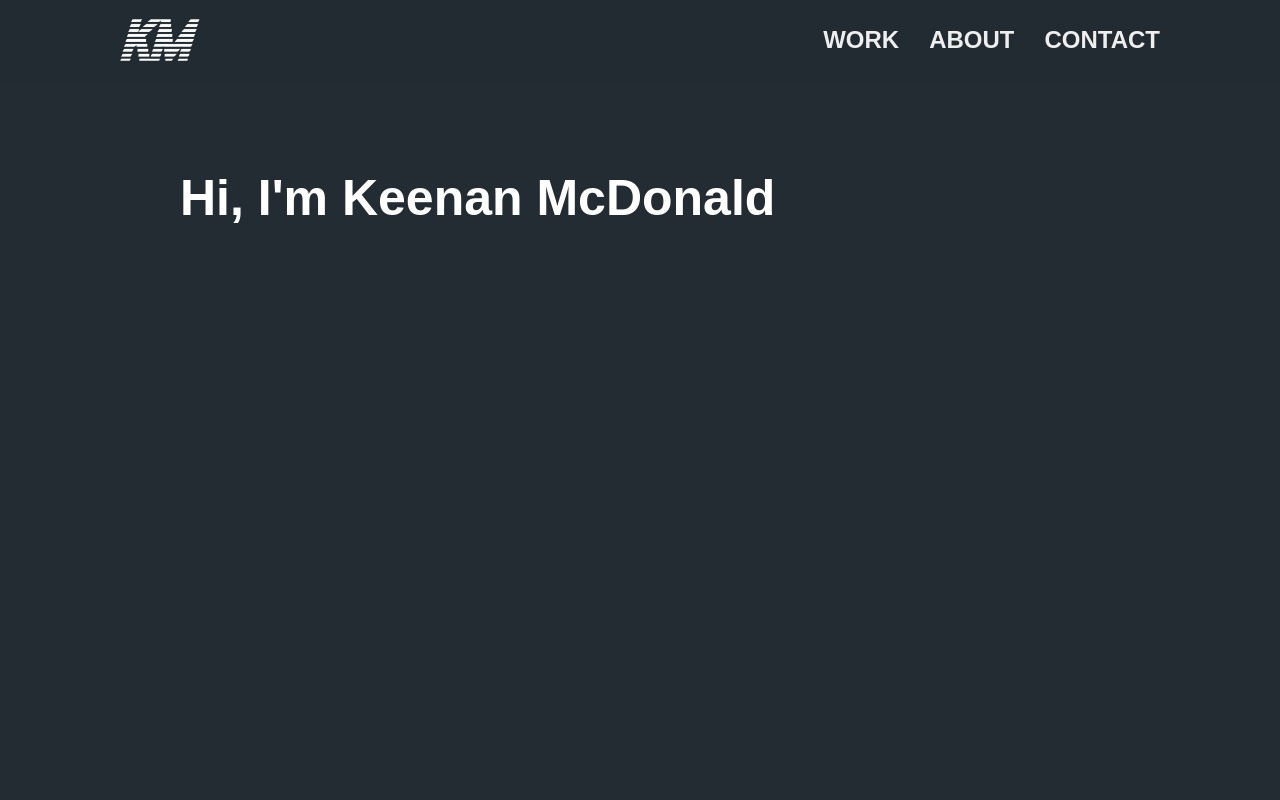
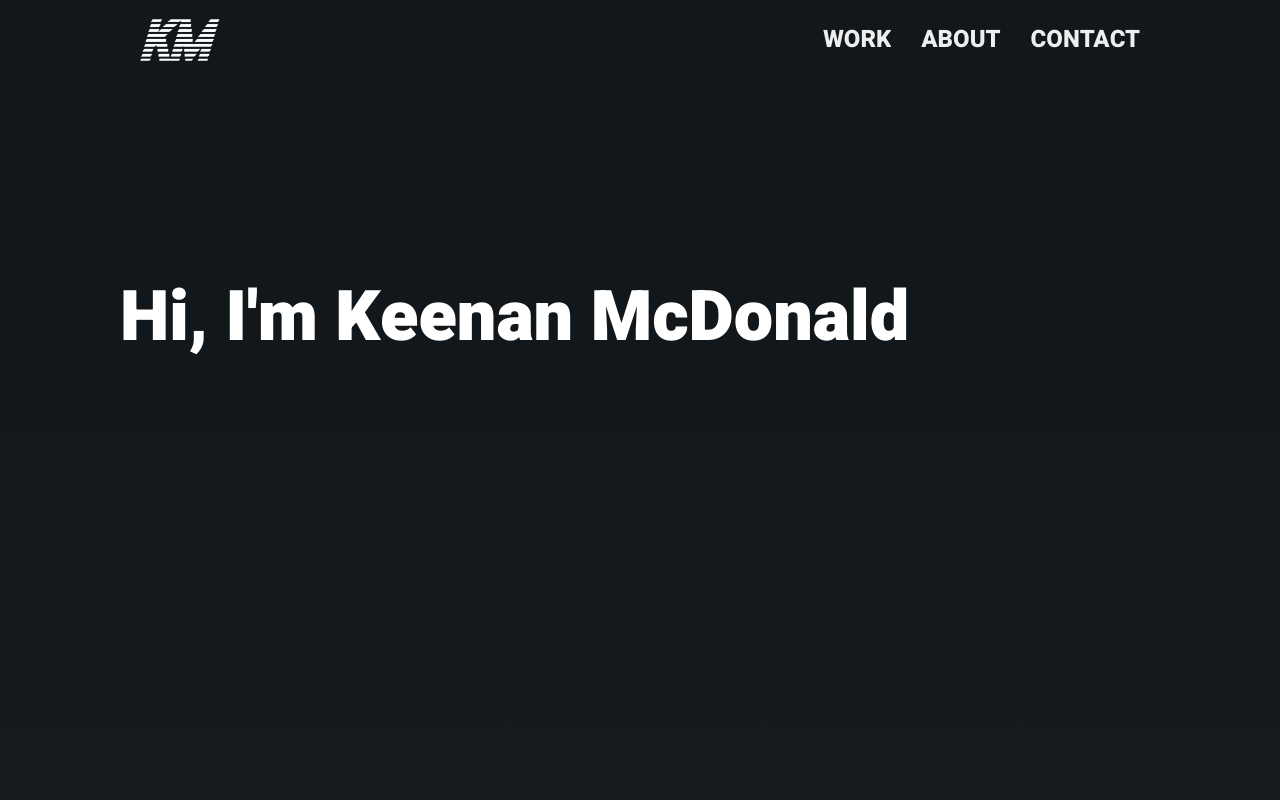
Before and after one commit to keenanmcdonald/react-portfolio, a React (Create React App) app: page / in a window 1280 px wide. Shown: the top 800 px of the page. Built offline with nearby package versions, Linux system fonts and the light colour scheme.

Commit message:
tweaks, changes to bio

```diff
--- a/public/index.html
+++ b/public/index.html
@@ -24,6 +24,8 @@
       work correctly both with client-side routing and a non-root public URL.
       Learn how to configure a non-root public URL by running `npm run build`.
     -->
+    <link rel="preconnect" href="https://fonts.gstatic.com">
+    <link href="https://fonts.googleapis.com/css2?family=Heebo:wght@100;200;300;400;500;600;700;800;900&display=swap" rel="stylesheet">
     <title>React App</title>
   </head>
   <body>
--- a/src/App.css
+++ b/src/App.css
@@ -3,7 +3,7 @@
 * {
   box-sizing: border-box;
   color: white;
-  font-family: sans-serif;
+  font-family: 'Heebo', sans-serif;
 }
 
 body{
@@ -15,11 +15,10 @@ header.header, main.main{
   max-width: 1600px;
   margin-left: auto;
   margin-right: auto;
-  padding: 0 120px;
 }
 
 section{
-  padding-top: 84px;
+  padding: 0 140px;
 }
 
 span.green{
@@ -30,9 +29,10 @@ span.blue{
 }
 
 h1{
-  font-size: 50px;
+  font-size: 70px;
   font-weight: 900;
-  font-family: sans-serif;
+  font-family: 'Heebo', sans-serif;
+  padding-top: 50px;
 }
 
 
@@ -42,9 +42,10 @@ header.header {
   position: fixed;
   left: 0;
   right: 0;
-  background: #232c33d0;
+  background: rgb(18, 23, 27) ;
   /*background: linear-gradient(180deg, rgba(35,44,51,1) 0%, rgba(35,44,51, .9) 68%, rgba(35,44,51,0) 100%);*/
   z-index: 1001;
+  padding: 0 140px;
 }
 
 div.nav {
@@ -55,14 +56,14 @@ div.nav {
 }
 
 div.nav a {
-  font-family: sans-serif;
+  font-family: 'Heebo', sans-serif;
   font-weight: 800;
   font-size: 24px;
   margin: auto;
   display: block;
   margin-right: 30px;
-  transition: .35s ease;
-  background: linear-gradient(to right, #eee 43%, #87c3e0 53%) left;
+  transition: .4s ease;
+  background: linear-gradient(to right, #eee 43%, #8FE388 53%) left;
   background-size: 300%;
   -webkit-background-clip: text;
   -webkit-text-fill-color: transparent;
@@ -86,24 +87,48 @@ section#hero{
   height: 400vh;
   padding-top: 113px;
   position: relative;
+  background: linear-gradient(180deg, rgb(18, 23, 27) 10%, rgba(35,44,51,1) 100%);
+}
+
+a.intro-link{
+  text-decoration: none;
+  transition: .5s ease;
+  background: linear-gradient(to right,#87c3e0 43%, #8FE388 53%) left;
+  background-size: 300%;
+  -webkit-background-clip: text;
+  -webkit-text-fill-color: transparent;
+}
+
+a.intro-link:hover{
+  background-position: right;
+  cursor: pointer;
 }
 
 div.hero-content{
   max-width: 1600px;
+  height: calc(100vh - 160px);
   margin-right: auto;
   margin-left: auto;
-  padding-top: 40px;
   position: fixed;
-  padding: 60px;
+  right: 120px;
+  left: 120px;
 }
 
-h1.title{
-  display: inline-block;
+h1.intro{
+  padding: 0;
+  position: absolute;
+  margin: auto;
+  top: 0;
+  bottom: 0;
+  left: 0;
+  right: 0;
+  height: 300px;
 }
 
 
 /*work*/
 section#work{
+  margin-top: 50vh;
   background-color: #232C33;
   z-index: 1000;
   position: relative;
@@ -164,6 +189,7 @@ div.link-container{
   display: flex;
   margin-top: -3px;
   border-top: solid black 1px;
+  display: none;
 }
 
 .selected-project a.project-link{
@@ -217,16 +243,13 @@ section#bio{
   z-index: 1000;
 }
 
-.bio-photo-container{
-  width: 100%;
-  text-align: center;
-  margin-bottom: 40px;
-}
-
 .bio-photo{
-  width: 32%;
-  height: 32%;
-  border-radius: 100%;
+  float: left;
+  width: 33%;
+  margin: 40px;
+  margin-left: 0;
+  border-radius: 4px;
+  box-shadow: 1px 1px 5px 0px rgba(0, 0, 0, 0.6);
 }
 
 p.bio-text{
--- a/src/components/Bio.js
+++ b/src/components/Bio.js
@@ -4,9 +4,7 @@ function Bio(props){
     return (
         <section id='bio'>
             <h1>About</h1>
-            <div data-aos='fade' className='bio-photo-container'>
-                <img className='bio-photo' alt='keenan mcdonald' src={`/images/bio-photo.jpg`}/>
-            </div>
+            <img className='bio-photo' alt='keenan mcdonald' src={`/images/bio-photo-2.png`}/>
             <p data-aos='fade' className='bio-text'>I'm a web developer and recent graduate of Thinkful's Engineering Bootcamp, currently seeking employment as a software developer in Austin, TX. I started coding at a young age but took a break to pursue my other passions in my early 20's. I've been excited to return to more technical pursuits lately as I work to further develop skills as a coder. I'm especially passionate about coding and web design when it intersects with my interests in music and the outdoors.</p>
             <p data-aos='fade' className='bio-text'>In my spare time, you can find me rock climbing throughout the U.S. and abroad. I'm an avid mountaineer, mountain biker, caver, and kayaker as well. I have spent years in the outdoor education field working to get more kids spending time outside. In addition to outdoor pursuits, I am a musician and create ambient music using a modular synthesizer.</p>
         </section>
--- a/src/components/Hero.js
+++ b/src/components/Hero.js
@@ -7,10 +7,10 @@ class Hero extends(React.Component){
         this.state={
             displayMessage: 0,
             messages: [
-                `Hi, I'm Keenan McDonald`,
-                `I'm a software developer and designer based in Austin, TX`,
-                `I'm experiences in Javascript, React, Node.js, Python, Django, PostgreSQL...`,
-                `Check out some of my work, read more about me or learn how to contact me below.`
+                (<h1 className='intro'>Hi, I'm Keenan McDonald</h1> ),
+                (<h1 className='intro'>I'm a software developer and designer based in Austin, TX</h1> ),
+                (<h1 className='intro'>I'm experiences in Javascript, React, Node.js, Python, Django, PostgreSQL...</h1> ),
+                (<h1 className='intro'>Check out some of <a href='#work' className='intro-link'>my work</a>, read more <a href='#bio' className='intro-link'>about me</a>, or learn how to <a href='#contact' className='intro-link'>contact me</a> below.</h1> ),
             ]
         }
         this.updateScroll = this.updateScroll.bind(this)
@@ -30,7 +30,7 @@ class Hero extends(React.Component){
         return (
             <section id='hero'>
                 <div className='hero-content'>
-                    <h1 className='intro'>{this.state.messages[this.state.displayMessage]}</h1>
+                    {this.state.messages[this.state.displayMessage]}
                 </div>
             </section>
         )
--- a/src/components/Project.js
+++ b/src/components/Project.js
@@ -11,7 +11,7 @@ function Project(props){
     }
 
     return (
-        <div className={`project-container`} data-aos='fade' data-aos-delay={props.index*50}>
+        <div className={`project-container`} data-aos='fade' data-aos-anchor-placement='top-bottom' data-aos-delay={props.index*50}>
             <div onClick={() => handleClick()} className='project'>
                 <img className='project-image' alt={`screenshot of ${props.title}`} src={`/images/screenshots/${props.screenshotDesktop}`}/>
             </div>
```
Also changed, not shown: public/images/bio-photo-2.png (added).
